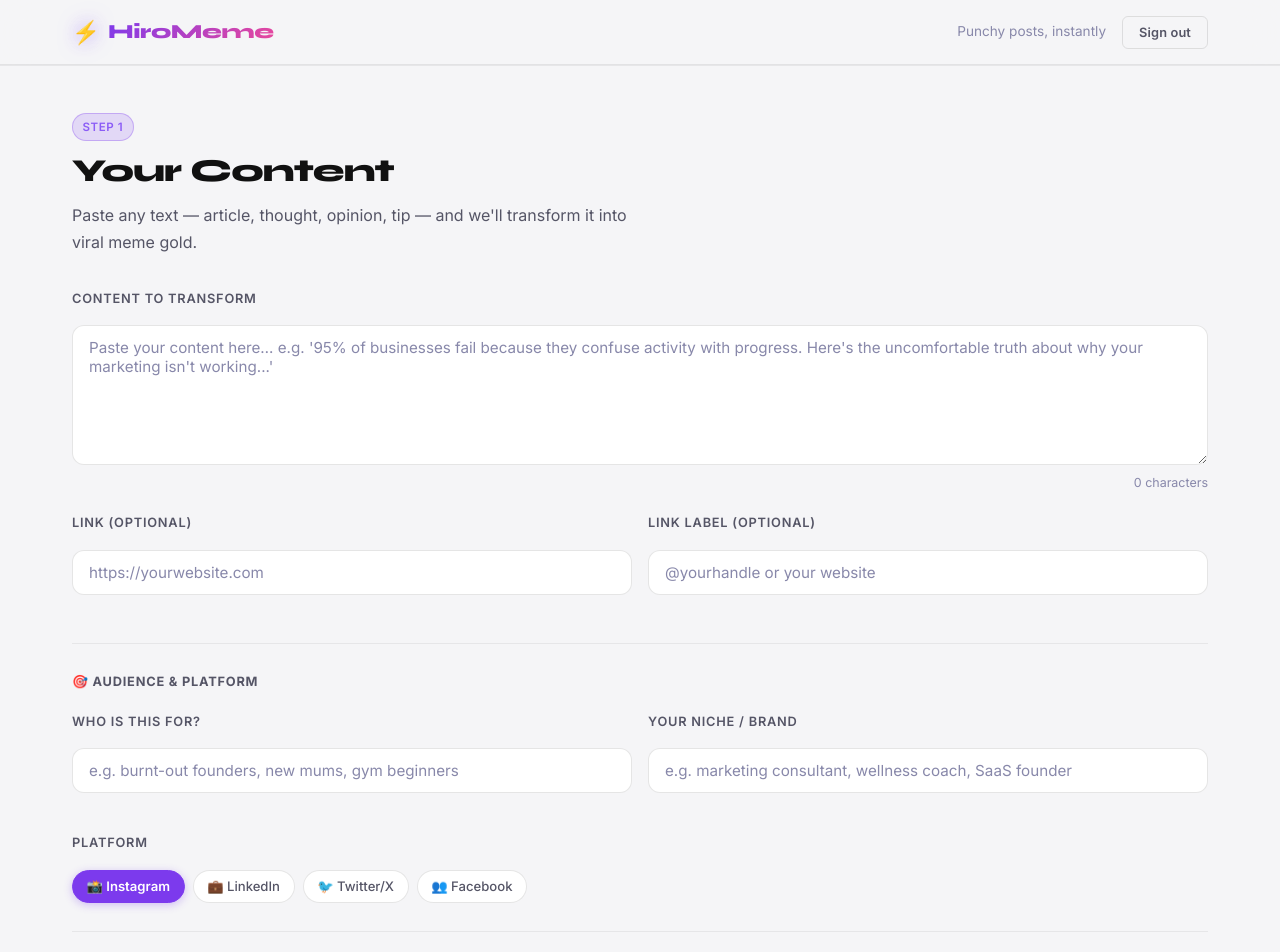
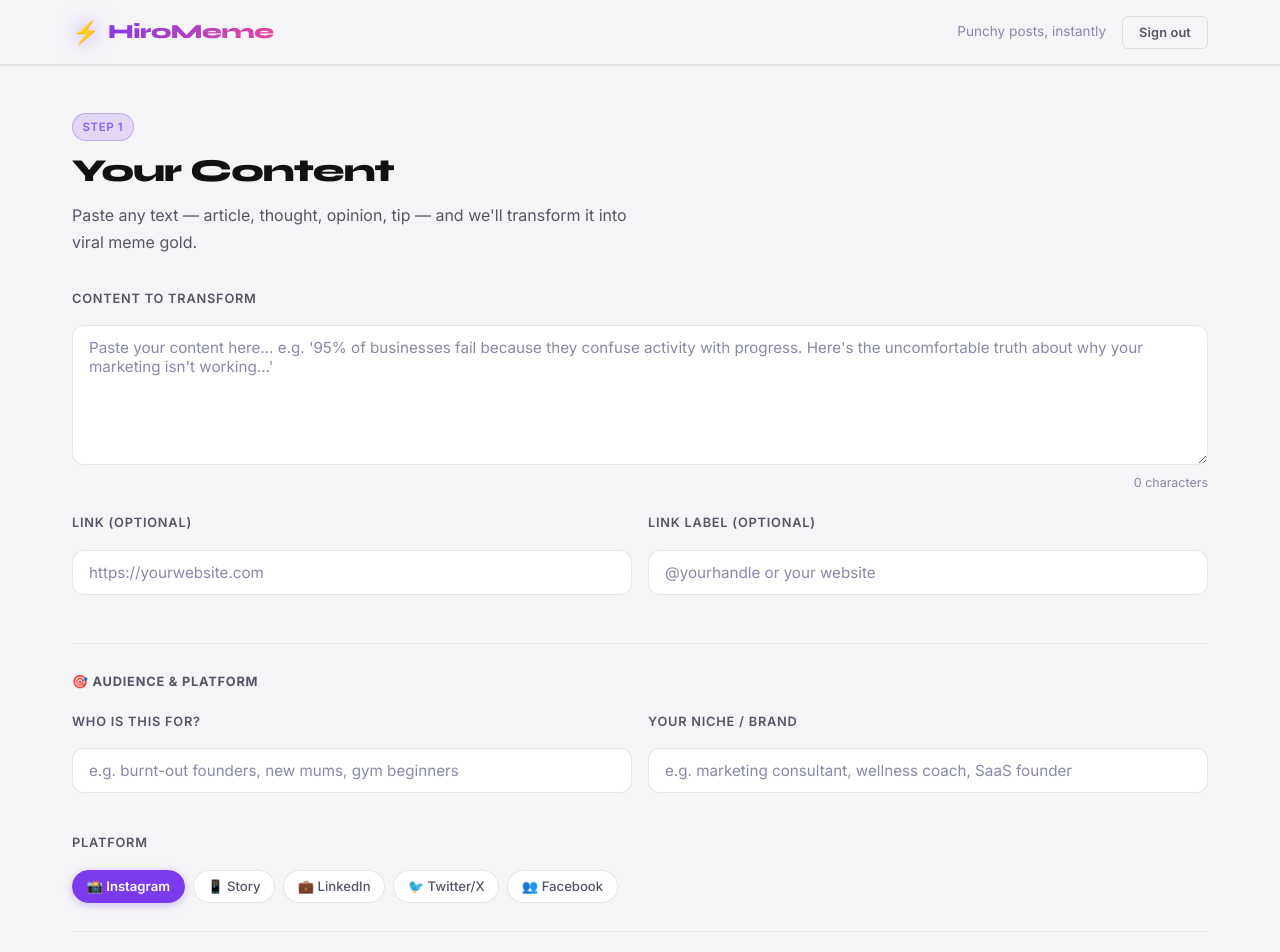
Before and after one commit to timdgoodwin-coder/hiromeme, a Next.js app: page / in a window 1280 px wide. Shown: the top 952 px of the page. Built offline with nearby package versions, Linux system fonts and the light colour scheme.

Commit message:
feat: add Story (1080x1920) platform option for Instagram/TikTok stories

```diff
--- a/app/page.tsx
+++ b/app/page.tsx
@@ -43,6 +43,7 @@ function BtnGroup<T extends string>({
 // ─── Option sets ──────────────────────────────────────────────────────────────
 const PLATFORM_OPTIONS = [
   { value: 'instagram', label: '📸 Instagram' },
+  { value: 'story',     label: '📱 Story'     },
   { value: 'linkedin',  label: '💼 LinkedIn'  },
   { value: 'twitter',   label: '🐦 Twitter/X' },
   { value: 'facebook',  label: '👥 Facebook'  },
@@ -103,6 +104,7 @@ type Action      = typeof ACTION_OPTIONS[number]['value'];
 // Optimal export dimensions per platform
 const PLATFORM_SIZES: Record<Platform, { width: number; height: number }> = {
   instagram: { width: 1080, height: 1350 }, // portrait post
+  story:     { width: 1080, height: 1920 }, // Instagram / TikTok story
   linkedin:  { width: 1200, height: 1200 }, // square post
   twitter:   { width: 1600, height: 900  }, // 16:9 card
   facebook:  { width: 940,  height: 788  }, // post image
```
